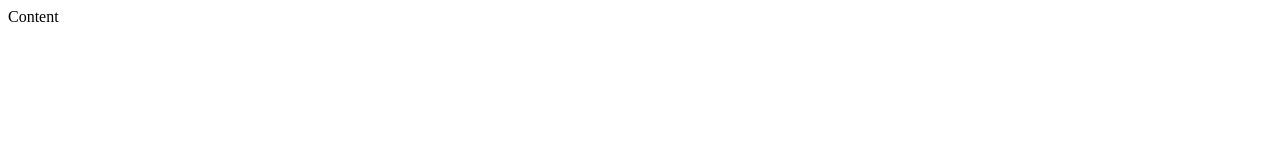
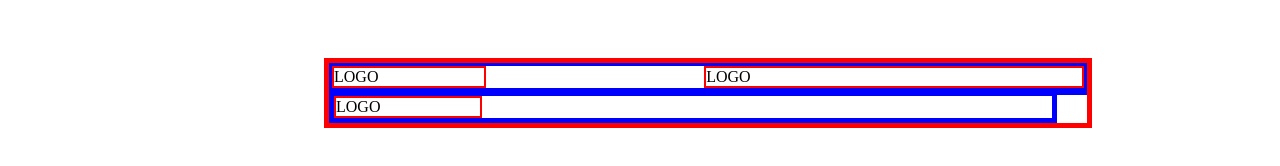
Before and after one commit to julijajarmale/9-HW-kvadratai, a website: page index.html in a window 1280 px wide. Drawn offline with Linux system fonts and the light colour scheme.

Commit message:
studijuot

```diff
--- a/index.html
+++ b/index.html
@@ -7,6 +7,14 @@
     <title>Document</title>
 </head>
 <body>
-    Content
+    <div style="border: 5px solid red; width: 60%; margin-top: 50px; margin-left: 25%; display: inline-block;">
+        <div style="border: 3px solid blue; width: calc(100% - 6px);">
+            <div style="border: 2px solid red; width: 20%; display:inline-block;">LOGO</div>
+            <div style="border: 2px solid red; width: 50%; float:right">LOGO</div>
+        </div>
+        <div style="border: 5px solid blue; width:calc(100% - 40px); float: left;">
+            <div style="border: 2px solid red; width: 20%; display:inline-block;"</div> LOGO </div></div>
+        <div style="border: 2px solid blue"></div>
+    </div>
 </body>
 </html>
```
Also changed, not shown: README.md.
